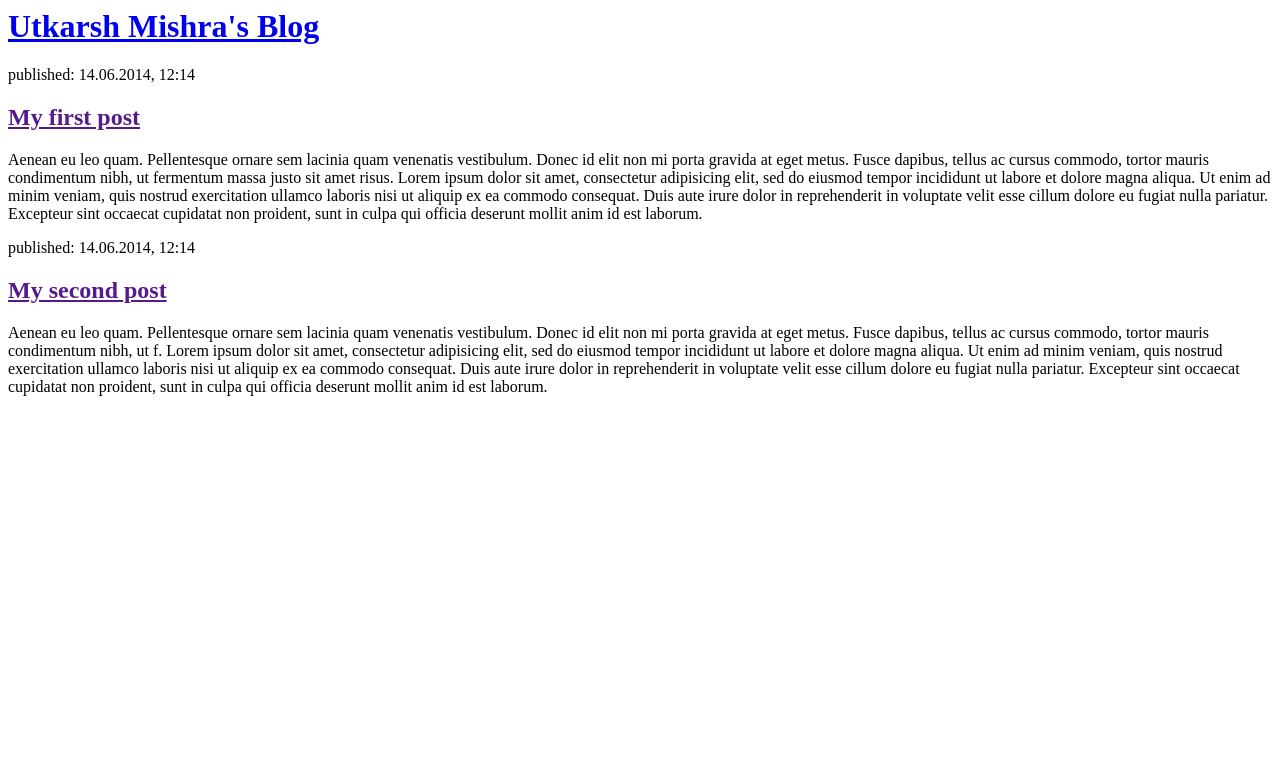
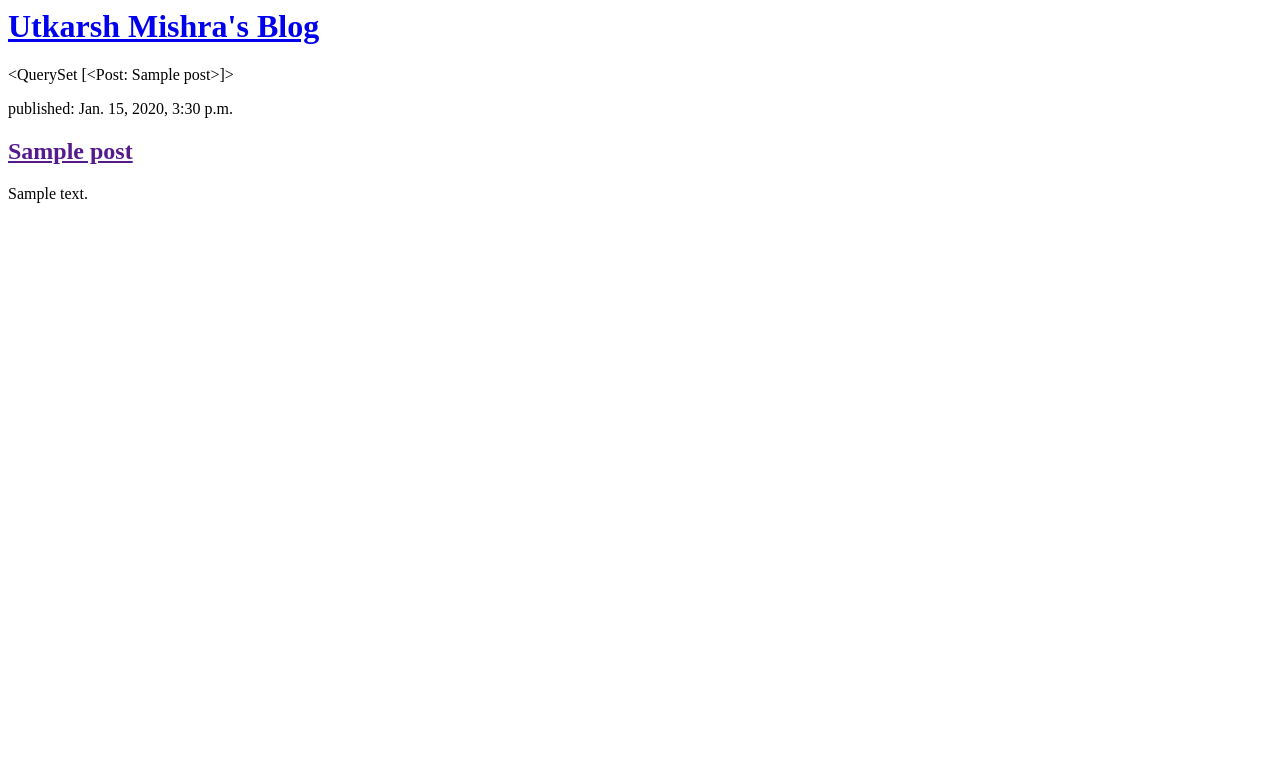
Before and after one commit to utkarshMmishra/my-first-blog, a Django app: page / in a window 1280 px wide. Shown: the top 783 px of the page. Run offline with Django 3.2, Linux system fonts and the light colour scheme; tables that the repository leaves empty hold one stand-in row (values such as "Sample post").

Commit message:
Modified templates to display posts from database.

```diff
--- a/blog/templates/blog/post_list.html
+++ b/blog/templates/blog/post_list.html
@@ -6,7 +6,7 @@
         <div>
             <h1><a href="/">Utkarsh Mishra's Blog</a></h1>
         </div>
-
+        <!--
         <div>
             <p>published: 14.06.2014, 12:14</p>
             <h2><a href="">My first post</a></h2>
@@ -34,5 +34,14 @@
             proident, sunt in culpa qui officia deserunt mollit anim id est laborum.
             </p>
         </div>
+    -->
+    {{ posts }}
+    {% for post in posts %}
+        <div>
+            <p>published: {{ post.published_date }}</p>
+            <h2><a href="">{{ post.title }}</a></h2>
+            <p>{{ post.text|linebreaksbr }}</p>
+        </div>
+    {% endfor %}
     </body>
 </html>
--- a/blog/views.py
+++ b/blog/views.py
@@ -1,10 +1,7 @@
 from django.shortcuts import render
-
-# Create your views here.
+from django.utils import timezone
+from .models import Post
 
 def post_list(request):
-    return render(request, 'blog/post_list.html', {})
-
-'''As you can see, we created a function (def) called post_list that takes request and will return the value
-it gets from calling another function render that will render (put together) our template blog/post_list.html.
-'''
+    posts = Post.objects.filter(published_date__lte=timezone.now()).order_by('published_date')
+    return render(request, 'blog/post_list.html', {'posts': posts})
```
